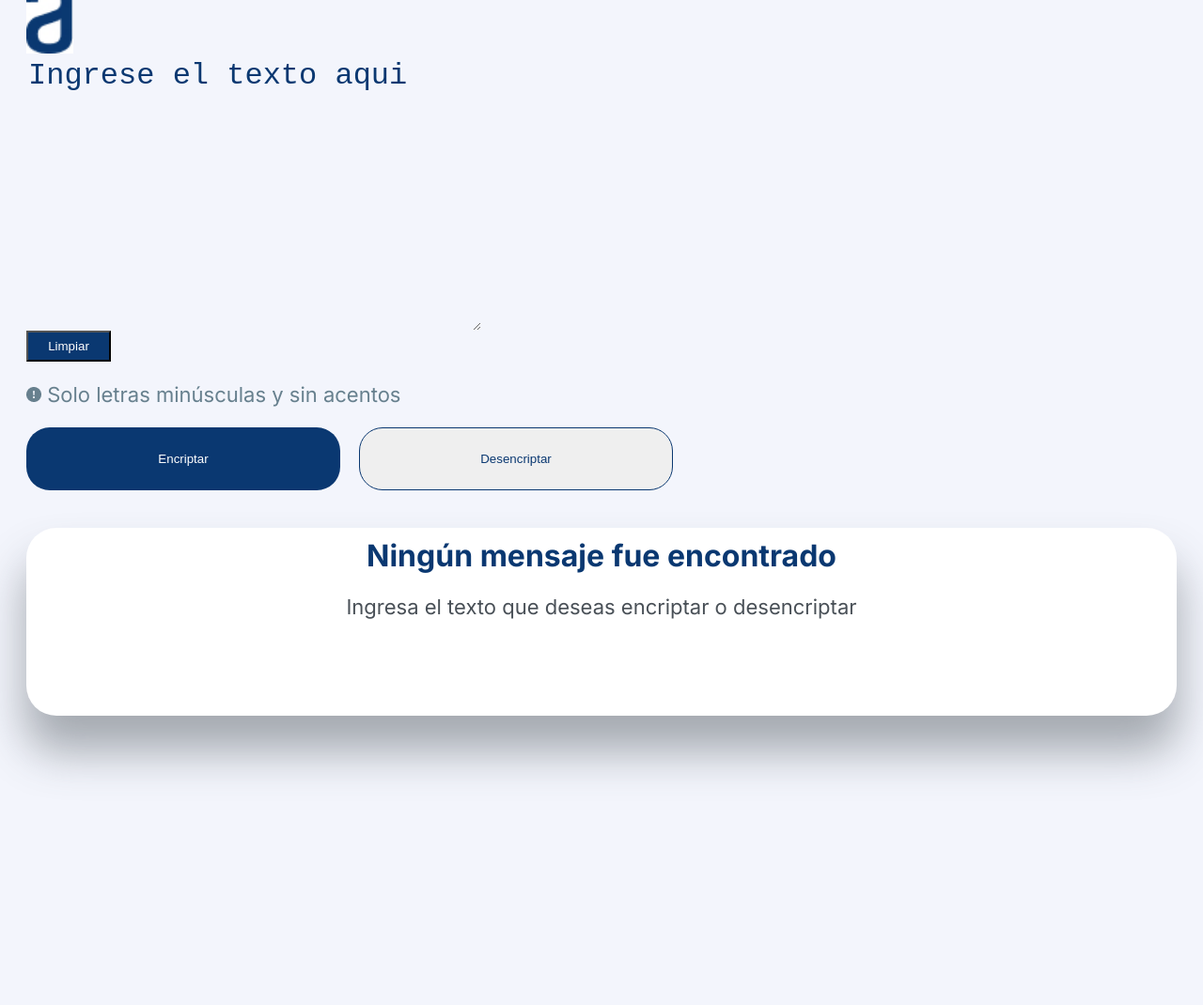
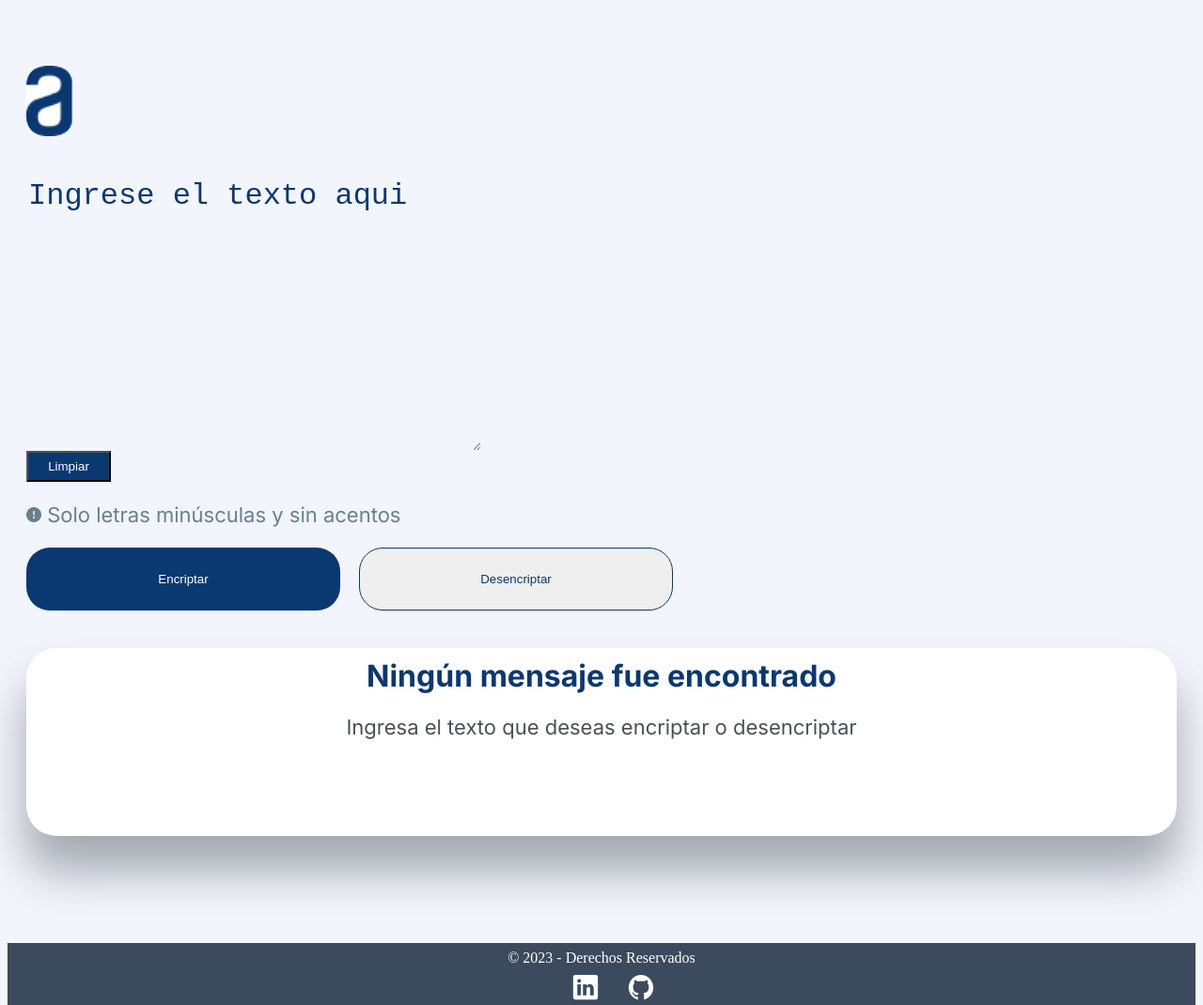
Before and after one commit to Momezz/encriptador, a plain HTML site: page src/index.html in a window 1280 px wide. Shown: the whole page at 94% size. Before the commit the page ends 900 px from the top, so only its background shows below. Drawn offline with nearby package versions, Linux system fonts and the light colour scheme; a web font is replaced by a local one.

Commit message:
I add footer and some improvements

```diff
--- a/src/index.html
+++ b/src/index.html
@@ -5,6 +5,7 @@
   <meta charset="UTF-8">
   <meta http-equiv="X-UA-Compatible" content="IE=edge">
   <meta name="viewport" content="width=device-width, initial-scale=1.0">
+  <link rel="shortcut icon" type="image/png" href="assets/Vector.jpg">
   <link rel="stylesheet" href="styles.css">
   <title>Encriptador</title>
 </head>
@@ -34,7 +35,16 @@
       <p>Ingresa el texto que deseas encriptar o desencriptar</p>
     </article>
   </section>
+  <footer class="index__footer">
+    <p class="index__footer-text">&copy; 2023 - Derechos Reservados</p>
+    <a class="index__link" href="https://www.linkedin.com/in/juliangomezmejiamedellin/"><ion-icon name="logo-linkedin">
+      </ion-icon></a>
+    <a class="index__link" href="https://github.com/Momezz"><ion-icon name="logo-github"> </ion-icon></a>
+  </footer>
 </body>
+
+<script type="module" src="https://unpkg.com/ionicons@7.1.0/dist/ionicons/ionicons.esm.js"></script>
+<script nomodule src="https://unpkg.com/ionicons@7.1.0/dist/ionicons/ionicons.js"></script>
 <script type="text/javascript" src="main.js"></script>
 
 </html>
--- a/src/main.js
+++ b/src/main.js
@@ -10,6 +10,7 @@ document.getElementById('encrypt').addEventListener('click', () => {
     return;
   }
   if (expression.test(text)) {
+    document.getElementById('text-to-encrypt').value = 'Texto no valido, Recuerda no incluir caracteres especia';
     return;
   }
   const newText = text.toLowerCase().split('');
@@ -52,7 +53,6 @@ document.getElementById('decrypt').addEventListener('click', () => {
 document.getElementById('clean').addEventListener('click', () => {
   if (document.getElementById('text-to-encrypt').value !== '') {
     document.getElementById('text-to-encrypt').value = '';
-
     success.style.display = 'none';
     notFound.style.display = 'block';
   }
--- a/src/styles.css
+++ b/src/styles.css
@@ -2,8 +2,8 @@
 html {
   justify-content: center;
   align-items: center;
+  min-height: 100vh;
   display: flex;
-  height: 100vh;
   margin: 0px;
 }
 
@@ -11,14 +11,14 @@ body {
   background-color: #F3F5FC;
   justify-content: center;
   align-items: center;
+  position: relative;
+  min-height: 100vh;
   display: flex;
-  height: 100%;
   width: 100%;
 }
 
 .index__container {
   font-family: 'Inter', sans-serif;
-  max-height: 1000px;
   font-size: 22px;
   margin: 16px;
   width: 100%;
@@ -27,8 +27,8 @@ body {
 .index__subcont-input{
   justify-content: space-around;
   flex-direction: column;
+  min-height: 100%;
   display: flex;
-  height: 100%;
   width: 100%;
 }
 .index__logo {
@@ -38,12 +38,12 @@ body {
 }
 
 .index__image {
-  margin-top: 60px;
+  margin-top: 20px;
   width: 50px;
 }
 
-.index__image img{
-  background-color: red;
+.index__image{
+  border-radius: 20px;
 }
 
 .index__title {
@@ -80,7 +80,6 @@ body {
   color: #0A3871;
   font-size: 32px;
   margin: 10px;
-
 }
 
 .index__copy-btn {
@@ -91,6 +90,12 @@ body {
   color: #0A3871;
   height: 67px;
   width: 90%;
+}
+
+.index__copy-btn:hover{
+  transition: transform 4s;
+  background-color: #0A3871;
+  color: #FFFFFF;
 }
 
 #message-found{
@@ -123,9 +128,14 @@ body {
 
 .index__btn {
   border-radius: 25px;
+  transition: transform 1s;
   max-width: 334px;
   height: 67px;
   width: 100%;
+}
+
+.index__btn:hover{
+  transform: scale(1.07);
 }
 
 .index__encrypt-btn {
@@ -133,11 +143,6 @@ body {
   margin-bottom: 25px;
   color: #FFFFFF;
   border: none;
-}
-
-.index__btn:hover{
-  height: 70px;
-  width: 100%;
 }
 
 .index__decrypt-btn {
@@ -152,6 +157,32 @@ body {
   height: 33px;
   width: 90px;
   bottom: 10px;
+}
+
+.index__footer {
+  background-color: #3b4a5c;
+  color: #fff;
+  text-align: center;
+  position: absolute;
+  margin-bottom: -20px;
+  bottom: 0;
+  width: 100%;
+}
+
+.index__footer-text{
+  margin: 7px;
+}
+
+.index__link{
+  margin-left: 25px;
+  margin-top: -40px;
+  color: #fff;
+}
+
+ion-icon{
+  width: 30px;
+  height: 30px;
+
 }
 
 @media (min-width: 376px) {
```
